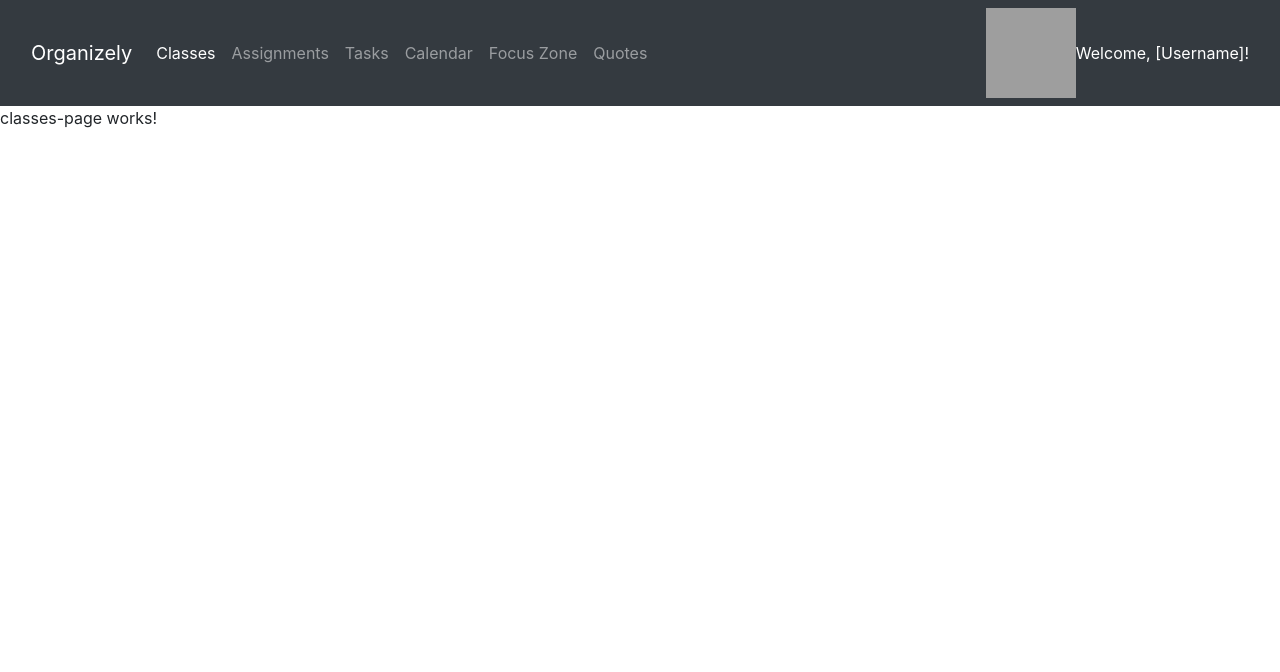
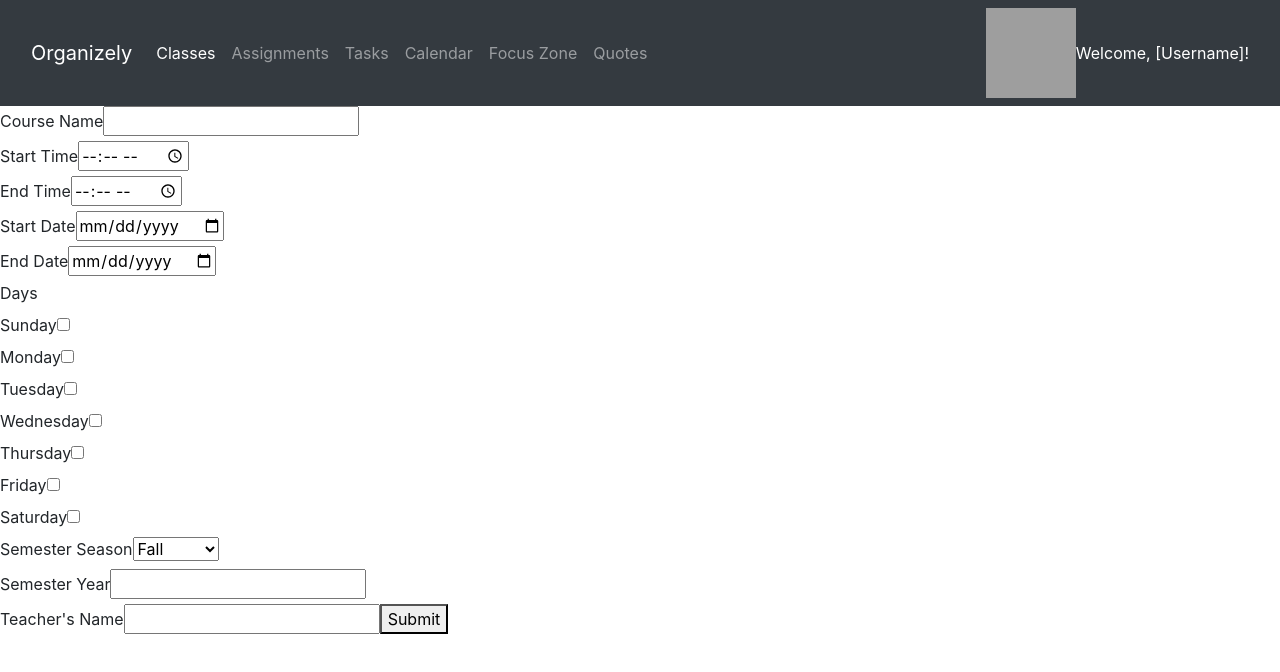
Before and after one commit to AKA-Liftoff-Group-2021/Organizely-App, an Angular app in the folder Organizely/: page /organizely/classes in a window 1280 px wide. Shown: the top 672 px of the page. Built offline with nearby package versions, Linux system fonts and the light colour scheme; grey boxes are pictures that could not be loaded; what @fullCalendar/timegrid, @fullcalendar/angular, @fullcalendar/list would draw is missing.

Commit message:
Build add class form

```diff
--- a/Organizely/src/app/classes-page/classes-page.component.html
+++ b/Organizely/src/app/classes-page/classes-page.component.html
@@ -1 +1,93 @@
-<p>classes-page works!</p>
+<form>
+  <label>Course Name</label>
+  <input type="text" />
+
+  <br />
+
+  <label>Start Time</label>
+  <input type="time" />
+
+  <br />
+
+  <label>End Time</label>
+  <input type="time" />
+
+  <br />
+
+  <label>Start Date</label>
+  <input type="date" />
+
+  <br />
+
+  <label>End Date</label>
+  <input type="date" />
+
+  <br />
+
+  <label>Days</label>
+
+  <br />
+
+  <label for="Sunday">{{ dayNames[0] }}</label>
+  <input type="checkbox" id="Sunday" name="Sunday" value="0" />
+
+  <br />
+
+  <label for="Monday">{{ dayNames[1] }}</label>
+  <input type="checkbox" id="Monday" name="Monday" value="1" />
+
+  <br />
+
+  <label for="Tuesday">{{ dayNames[2] }}</label>
+  <input type="checkbox" id="Tuesday" name="Tuesday" value="2" />
+
+  <br />
+
+  <label for="Wednesday">{{ dayNames[3] }}</label>
+  <input type="checkbox" id="Wednesday" name="Wednesday" value="3" />
+
+  <br />
+
+  <label for="Thursday">{{ dayNames[4] }}</label>
+  <input type="checkbox" id="Thursday" name="Thursday" value="4" />
+
+  <br />
+
+  <label for="Friday">{{ dayNames[5] }}</label>
+  <input type="checkbox" id="Friday" name="Friday" value="5" />
+
+  <br />
+
+  <label for="Saturday">{{ dayNames[6] }}</label>
+  <input type="checkbox" id="Saturday" name="Saturday" value="6" />
+
+  <br />
+
+  <!-- <div *ngFor="let day of dayNames; let i = index">
+    <label for="day">
+      {{ day }}
+      <input type="checkbox" name="day" id="day" value="i" />
+    </label>
+  </div> -->
+
+  <label>Semester Season</label>
+
+  <select name="" id="">
+    <option *ngFor="let season of semesterSeasons" value="season">
+      {{ season }}
+    </option>
+  </select>
+
+  <br />
+
+  <label>Semester Year</label>
+
+  <input type="number" [min]="currentYear" />
+
+  <br />
+
+  <label for="">Teacher's Name</label>
+  <input type="text" />
+
+  <button type="submit">Submit</button>
+</form>
--- a/Organizely/src/app/classes-page/classes-page.component.ts
+++ b/Organizely/src/app/classes-page/classes-page.component.ts
@@ -3,13 +3,25 @@ import { Component, OnInit } from '@angular/core';
 @Component({
   selector: 'app-classes-page',
   templateUrl: './classes-page.component.html',
-  styleUrls: ['./classes-page.component.css']
+  styleUrls: ['./classes-page.component.css'],
 })
 export class ClassesPageComponent implements OnInit {
+  dayNames: string[] = [
+    'Sunday',
+    'Monday',
+    'Tuesday',
+    'Wednesday',
+    'Thursday',
+    'Friday',
+    'Saturday',
+  ];
 
-  constructor() { }
+  currentDate: Date = new Date();
+  currentYear = this.currentDate.getFullYear();
 
-  ngOnInit(): void {
-  }
+  semesterSeasons: string[] = ['Fall', 'Winter', 'Spring', 'Summer'];
 
+  constructor() {}
+
+  ngOnInit(): void {}
 }
```
